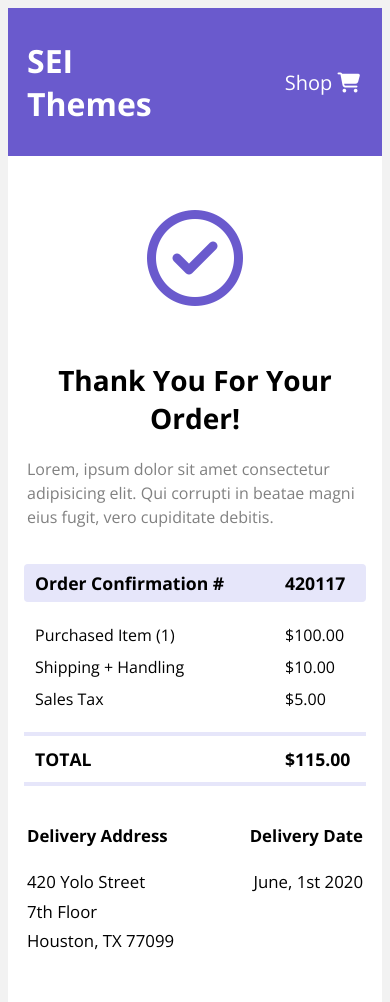
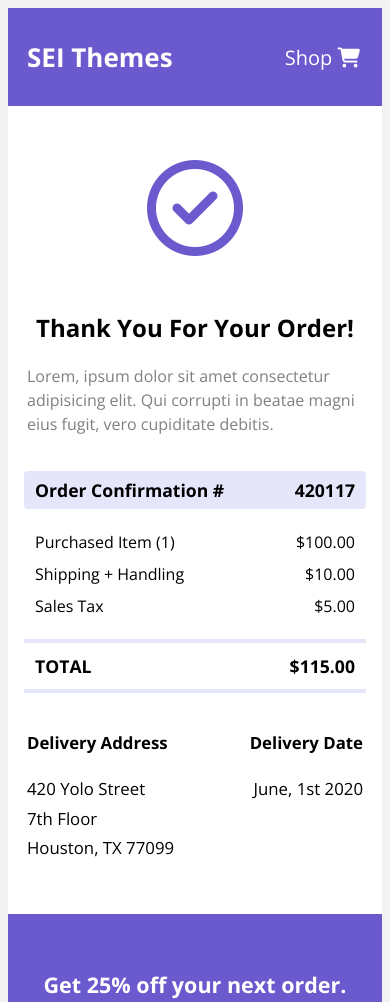
Before and after one commit to BryanOnwas/transaction-email, a plain HTML site: page index.html in a window 390 px wide. Shown: the top 1002 px of the page. Drawn offline with nearby package versions, Linux system fonts and the light colour scheme.

Commit message:
email update

```diff
--- a/index.html
+++ b/index.html
@@ -1,8 +1,5 @@
 <!DOCTYPE html>
 <html lang="en">
-  <!-- ############################################### -->
-  <!-- NOTE: This email is Not responsive. Please Fix! -->
-  <!-- ############################################### -->
   <head>
     <!-- METADATA -->
     <meta charset="UTF-8" />
@@ -33,8 +30,11 @@
       @media (max-width: 550px) {
         .empty {
           display: none;
+        }
 
-          .delivery-address-table{ [align]}
+        .right-column span,
+        .right-column p {
+          float: right !important;
         }
       }
 
@@ -43,11 +43,23 @@
           padding: 1.75rem 1rem !important;
         }
 
+        .logo {
+          font-size: 1.625rem !important;
+        }
+
+        .message-table h2 {
+          font-size: 1.5rem !important;
+        }
+
         .message-table h2,
         .message-table p,
         .confirmation-wrap,
         .unsubscribe-message {
           padding: 0 1rem !important;
+        }
+
+        .footer-title {
+          font-size: 1.75rem;
         }
       }
     </style>
@@ -75,9 +87,12 @@
                   <tr>
                     <!-- Start of Logo -->
                     <td style="width: 50%" align="left">
-                      <h1 class="logo" style="margin: 0">
-                        <a href="#" style="text-decoration: none; color: white">SEI Themes</a>
-                      </h1>
+                      <a
+                        class="logo"
+                        href="#"
+                        style="text-decoration: none; color: white; font-size: 2rem; font-weight: 700"
+                        >SEI Themes</a
+                      >
                     </td>
                     <!-- End of Logo -->
 
@@ -164,7 +179,7 @@
                 >
                   <tr>
                     <td align="left" style="width: 77.5%">Order Confirmation #</td>
-                    <td align="left" style="width: 22.5%">420117</td>
+                    <td align="right" style="width: 22.5%">420117</td>
                   </tr>
                 </table>
                 <!-- End of "Confirmation" Table -->
@@ -183,15 +198,15 @@
                 >
                   <tr>
                     <td align="left" style="width: 77.5%">Purchased Item (1)</td>
-                    <td align="left" style="width: 22.5%">$100.00</td>
+                    <td align="right" style="width: 22.5%">$100.00</td>
                   </tr>
                   <tr>
                     <td align="left" style="width: 77.5%">Shipping + Handling</td>
-                    <td align="left" style="width: 22.5%">$10.00</td>
+                    <td align="right" style="width: 22.5%">$10.00</td>
                   </tr>
                   <tr>
                     <td align="left" style="width: 77.5%">Sales Tax</td>
-                    <td align="left" style="width: 22.5%">$5.00</td>
+                    <td align="right" style="width: 22.5%">$5.00</td>
                   </tr>
                 </table>
                 <!-- End of "Receipt Info" Table -->
@@ -212,7 +227,7 @@
                 >
                   <tr style="font-weight: 700; text-transform: uppercase">
                     <td align="left" style="width: 77.5%">Total</td>
-                    <td align="left" style="width: 22.5%">$115.00</td>
+                    <td align="right" style="width: 22.5%">$115.00</td>
                   </tr>
                 </table>
                 <!-- End of "Total" Table -->
@@ -230,14 +245,14 @@
                   "
                 >
                   <tr>
-                    <td align="left" style="width: 50%; font-size: 1.05rem">
+                    <td class="left-column" align="left" style="width: 50%; font-size: 1.05rem">
                       <span style="font-weight: 700"> Delivery Address</span>
-                      <p align="left">420 Yolo Street<br />7th Floor<br />Houston, TX 77099</p>
+                      <p>420 Yolo Street<br />7th Floor<br />Houston, TX 77099</p>
                     </td>
 
-                    <td align="right" style="width: 50%; font-size: 1.05rem; vertical-align: top">
+                    <td class="right-column" align="right" style="width: 50%; font-size: 1.05rem; vertical-align: top">
                       <span style="font-weight: 700"> <span class="empty">Estimated</span> Delivery Date</span>
-                      <p align="right">June, 1st 2020</p>
+                      <p>June, 1st 2020</p>
                     </td>
                   </tr>
                 </table>
@@ -353,7 +368,7 @@
                   "
                 >
                   <tr>
-                    <td><h1 style="margin: 0">SEI Themes</h1></td>
+                    <td><h1 class="footer-title" style="margin: 0">SEI Themes</h1></td>
                   </tr>
                   <tr>
                     <td><p style="margin: 0">Simple &middot; Elegant &middot; Innovative</p></td>
```
